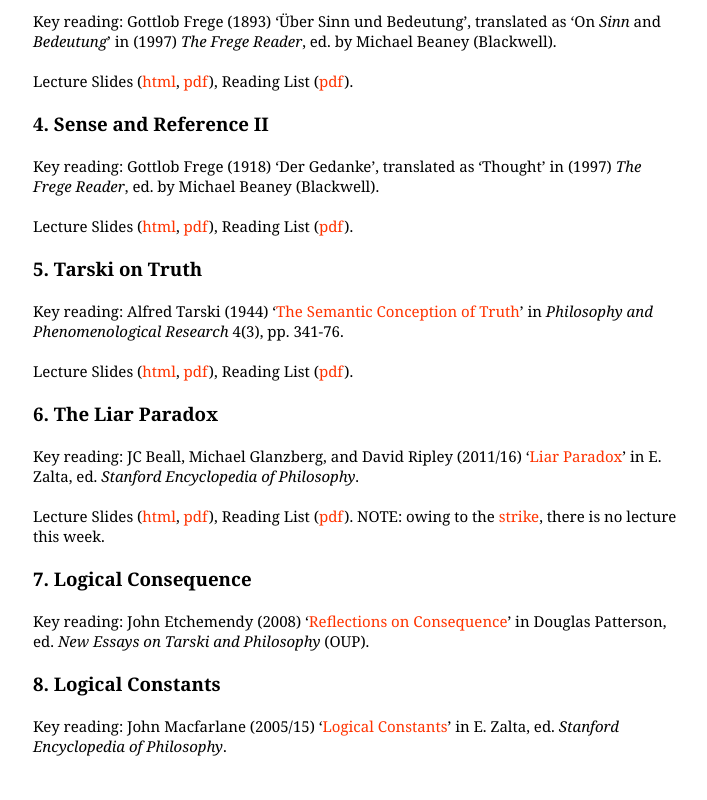
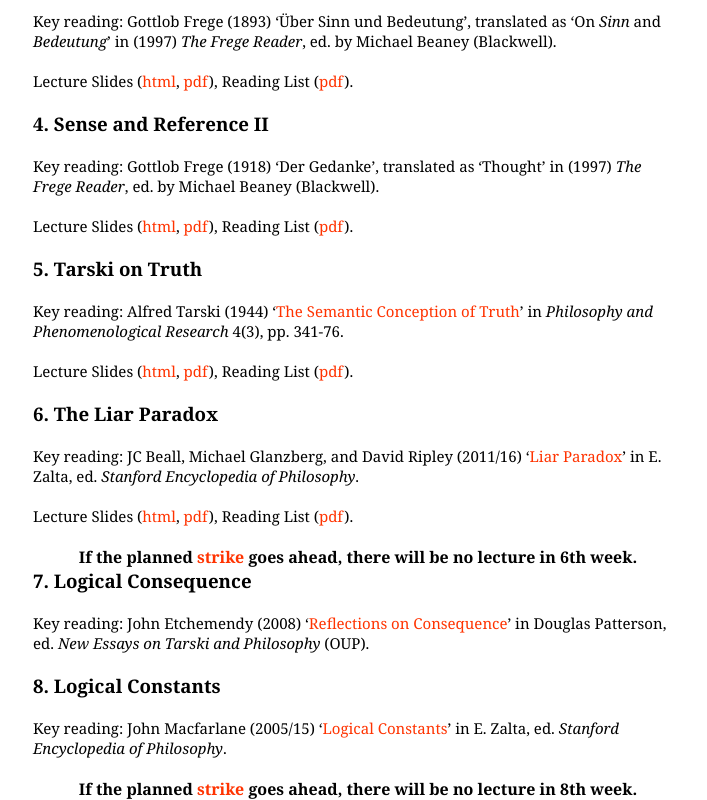
Before and after one commit to monnyjcintosh/monnyjcintosh.github.io, a plain HTML site: page syllabuses/HT2018_108/index.html in a window 1280 px wide. Shown: the part 564-1364 px from the top of the page, without its empty margins (247-954 px from the left). Before the commit the page ends 1340 px from the top, so only its background shows below. Drawn offline with Linux system fonts and the light colour scheme.

Commit message:
108 lecture 6

```diff
--- a/syllabuses/HT2018_108/index.html
+++ b/syllabuses/HT2018_108/index.html
@@ -45,13 +45,17 @@
 <h3>6. The Liar Paradox</h3>
 <p>Key reading: JC Beall, Michael Glanzberg, and David Ripley (2011/16) ‘<a href="https://plato.stanford.edu/entries/liar-paradox/">Liar Paradox</a>’ in E. Zalta, ed. <i>Stanford Encyclopedia of Philosophy</i>.  </p>
 
-<p>Lecture Slides (<a href="/HT2018-108/2018-108-L6.html">html</a>, <a href="/HT2018-108/2018-108-L6.pdf">pdf</a>), Reading List (<a href="/HT2018-108/2018-108-L6-reading.pdf">pdf</a>). NOTE: owing to the <a href="https://www.lrb.co.uk/blog/2018/02/16/w-yaqoobgmail-com/why-we-strike/">strike</a>, there is no lecture this week. </p>
+<p>Lecture Slides (<a href="/HT2018-108/2018-108-L6.html">html</a>, <a href="/HT2018-108/2018-108-L6.pdf">pdf</a>), Reading List (<a href="/HT2018-108/2018-108-L6-reading.pdf">pdf</a>). </p>
+
+<center><b>If the planned <a href="https://www.lrb.co.uk/blog/2018/02/16/w-yaqoobgmail-com/why-we-strike/">strike</a> goes ahead, there will be no lecture in 6th week.</b></center>
 
 <h3>7. Logical Consequence</h3>
 <p>Key reading: John Etchemendy (2008) ‘<a href="http://www.oxfordscholarship.com/view/10.1093/acprof:oso/9780199296309.001.0001/acprof-9780199296309-chapter-11">Reflections on Consequence</a>’ in Douglas Patterson, ed. <i>New Essays on Tarski and Philosophy</i> (OUP).</p>
 
 <h3>8. Logical Constants</h3>
 <p>Key reading: John Macfarlane (2005/15) ‘<a href="https://plato.stanford.edu/entries/logical constants/">Logical Constants</a>’ in E. Zalta, ed. <i>Stanford Encyclopedia of Philosophy</i>.</p>
+
+<center><b>If the planned <a href="https://www.lrb.co.uk/blog/2018/02/16/w-yaqoobgmail-com/why-we-strike/">strike</a> goes ahead, there will be no lecture in 8th week.</b></center>
 
 <!-- Key reading: Arthur Prior (1960) '[The Runabout Inference-Ticket](http://www.jstor.org/stable/3326699)' in <i>Analysis</i> 21(2), pp. 38-39. -->
 
```
